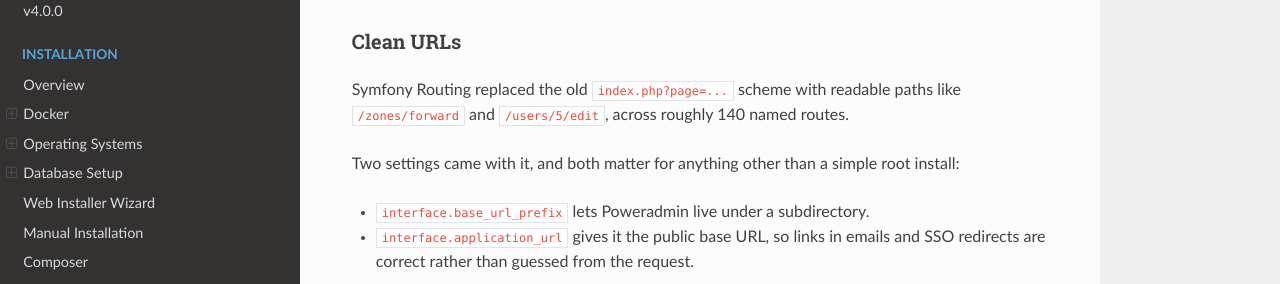
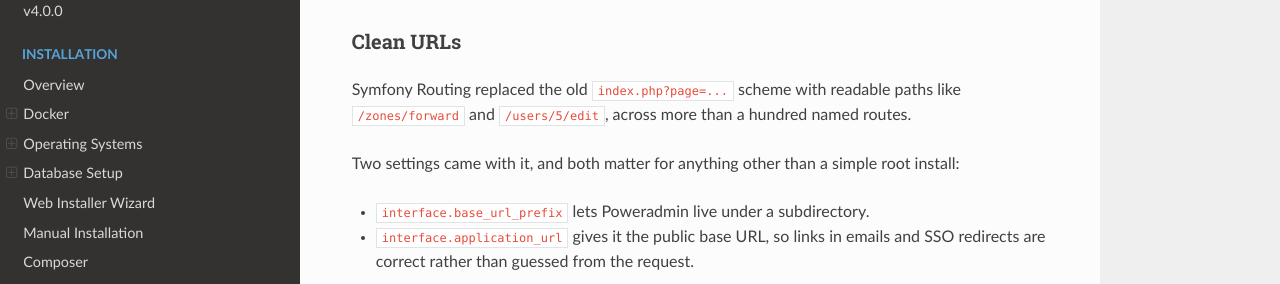
Before and after one commit to poweradmin/poweradmin-docs, an MkDocs documentation site: the page built from docs/whats-new/v4.1.0.md, in a window 1280 px wide and 900 px high, scrolled down 625 px. Shown: the part 153-437 px from the top of the window. Built offline with MkDocs 1.6.1, drawn with Linux system fonts in a browser that asks for light colours; nearby versions of some CDN libraries.

Commit message:
docs(whats-new): correct the 4.1.0 route count

```diff
--- a/docs/whats-new/v4.1.0.md
+++ b/docs/whats-new/v4.1.0.md
@@ -28,7 +28,7 @@
 ### Clean URLs
 
 Symfony Routing replaced the old `index.php?page=...` scheme with readable paths like
-`/zones/forward` and `/users/5/edit`, across roughly 140 named routes.
+`/zones/forward` and `/users/5/edit`, across more than a hundred named routes.
 
 Two settings came with it, and both matter for anything other than a simple root install:
 
```
